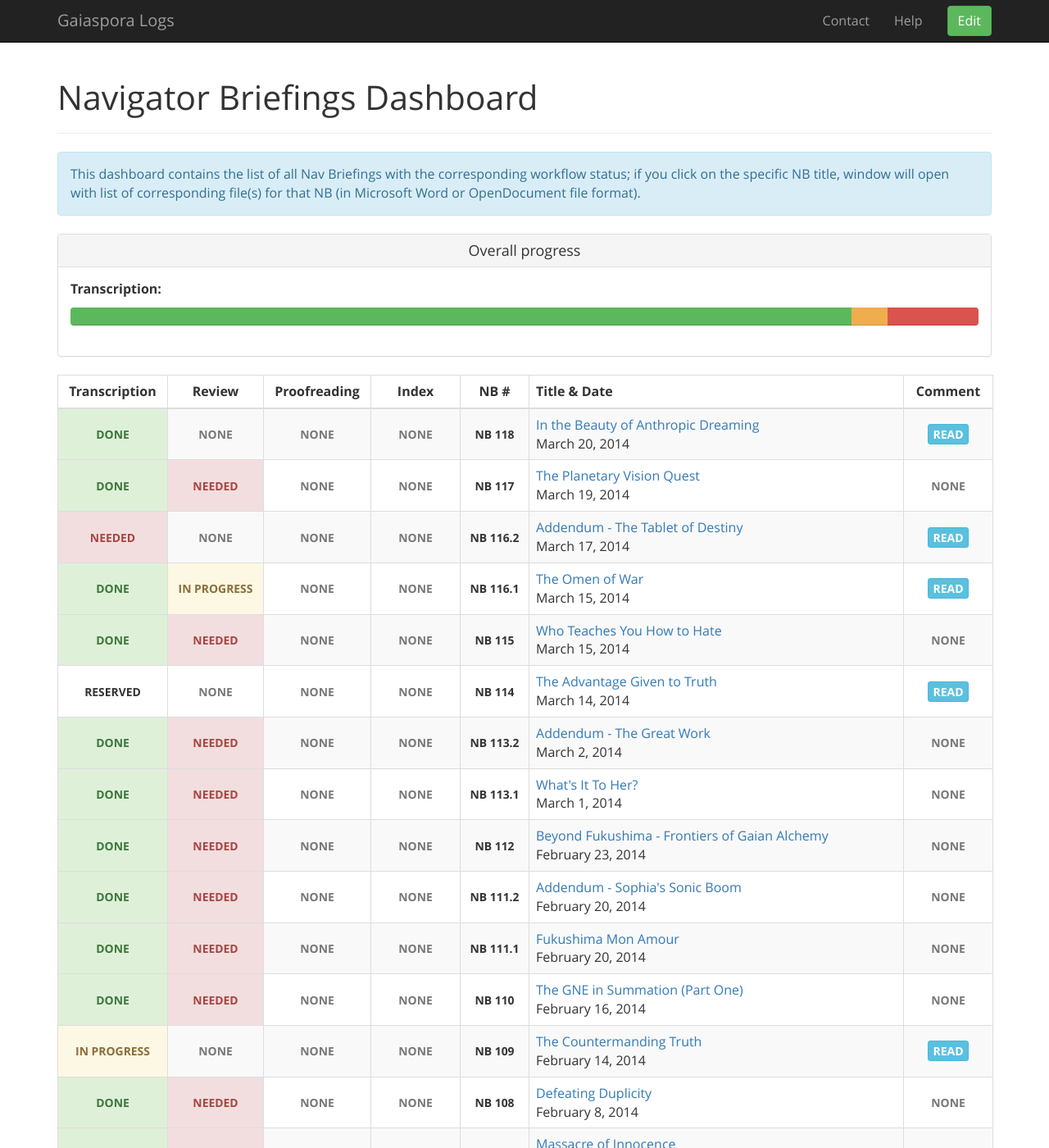
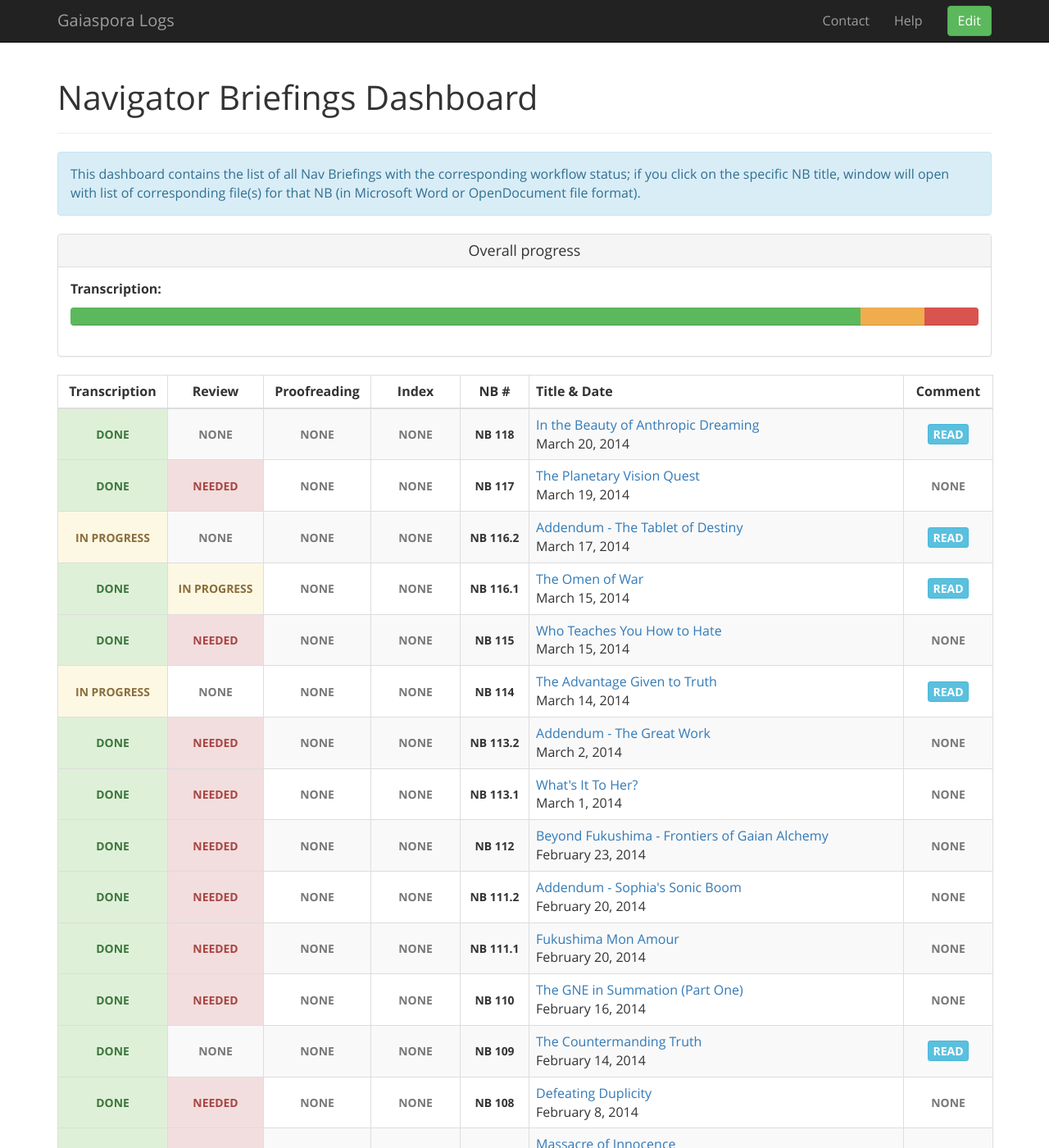
Before and after one commit to gaiaspora/gaiaspora.github.io, a Jekyll site: the page built from content/navigator-briefings.markdown, in a window 1280 px wide and 1400 px high. Shown: the whole window at 82% size. Built offline with Jekyll 4.4.1, drawn with Linux system fonts in a browser that asks for light colours; some of the changed text lies outside the part shown.

Commit message:
Update nb.yaml

```diff
--- a/_data/nb.yaml
+++ b/_data/nb.yaml
@@ -17,7 +17,7 @@
   Comment: ""
 
 - NB: "116.2"
-  Transcription: "needed"
+  Transcription: "in progress"
   Review: "none"
   Proofreading: "none"
   Index: "none"
@@ -44,7 +44,7 @@
   Comment: ""
 
 - NB: "114"
-  Transcription: "reserved"
+  Transcription: "in progress"
   Review: "none"
   Proofreading: "none"
   Index: "none"
@@ -107,7 +107,7 @@
   Comment: ""
 
 - NB: "109"
-  Transcription: "in progress"
+  Transcription: "done"
   Review: "none"
   Proofreading: "none"
   Index: "none"
@@ -854,13 +854,13 @@
   Comment: "This is improved and cleaned up automatic transcription, so it definitely needs more love. Like Bronco wrote: It is not perfect but it is a lot better than what it was."
 
 - NB: "38"
-  Transcription: "needed"
+  Transcription: "in progress"
   Review: "none"
   Proofreading: "none"
   Index: "none"
   Title: "Loading the Coil"
   Date: "January 22, 2013"
-  Comment: ""
+  Comment: "Jeanne"
 
 - NB: "37"
   Transcription: "done"
@@ -917,7 +917,7 @@
   Comment: ""
 
 - NB: "31"
-  Transcription: "needed"
+  Transcription: "in progress"
   Review: "none"
   Proofreading: "none"
   Index: "none"
@@ -944,13 +944,13 @@
   Comment: ""
 
 - NB: "28"
-  Transcription: "needed"
+  Transcription: "in progress"
   Review: "none"
   Proofreading: "none"
   Index: "none"
   Title: "Relay Confirmed"
   Date: "October 2, 2012"
-  Comment: "Transcription of NB 28 in progress by Robin."
+  Comment: "Transcription of NB 28 in progress by Raver J."
 
 - NB: "27"
   Transcription: "done"
```
